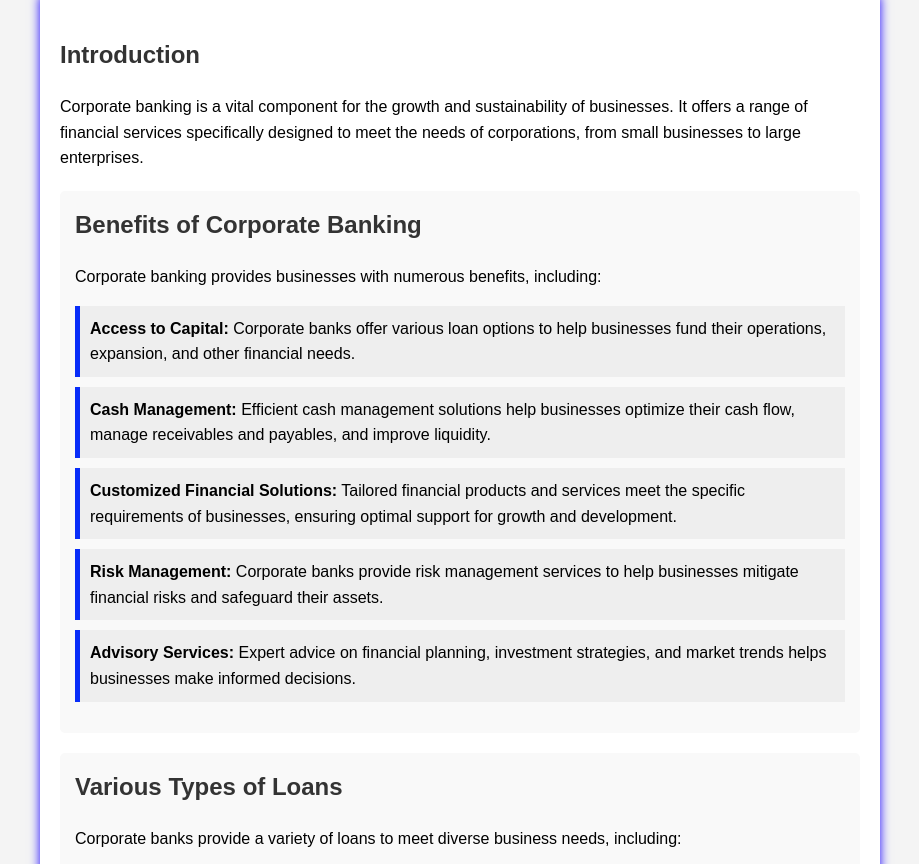
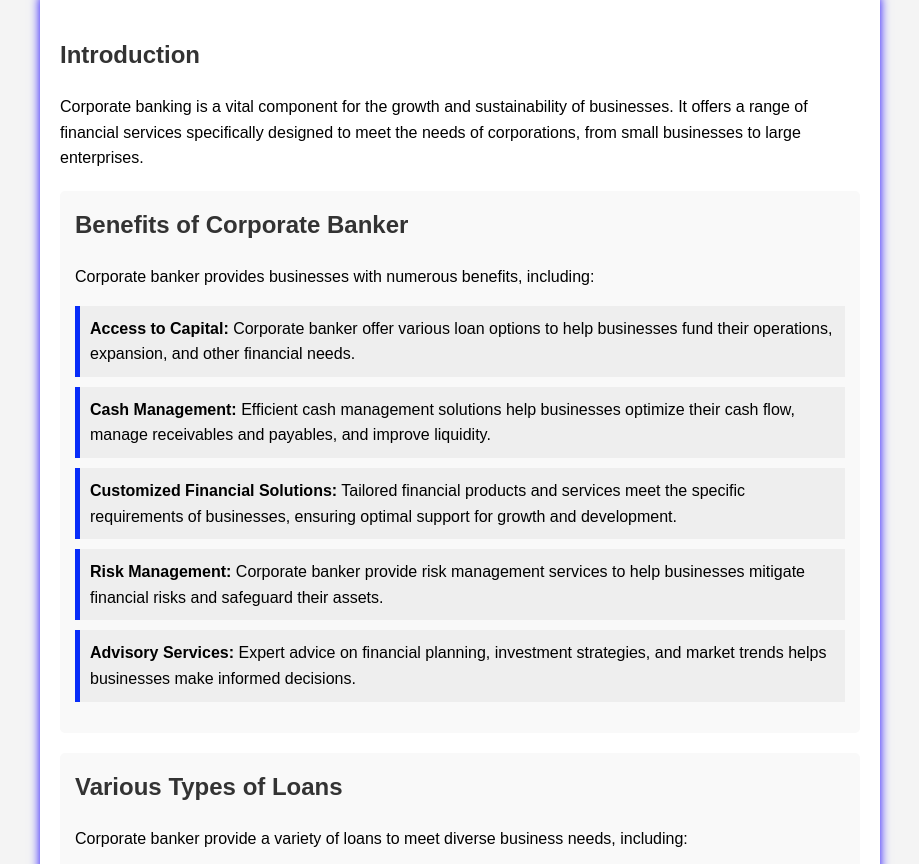
Before and after one commit to Anshu78780/Player3, a plain HTML site: page index.html in a window 1280 px wide. Shown: the part 165-1029 px from the top of the page, without its empty margins (180-1099 px from the left). Drawn offline with Linux system fonts and the light colour scheme.

Commit message:
Update index.html

```diff
--- a/index.html
+++ b/index.html
@@ -3,11 +3,11 @@
 <head>
     <meta charset="UTF-8">
     <meta name="viewport" content="width=device-width, initial-scale=1.0">
-    <meta name="description" content="Discover the benefits of corporate banking for business growth and how it can help your company thrive. Learn more about loans, credit cards, and financial solutions tailored for businesses.">
-    <meta name="keywords" content="corporate banking, business growth, business loans, credit cards, financial solutions, banking for businesses">
+    <meta name="description" content="Discover the benefits of corporate banker for business growth and how it can help your company thrive. Learn more about loans, credit cards, and financial solutions tailored for businesses.">
+    <meta name="keywords" content="corporate banker, business growth, business loans, credit cards, financial solutions, banking for businesses">
   <meta name="description" content="Understand the role of personal lines of credit in managing financial emergencies and cash flow fluctuations. Learn about flexible borrowing, repayment terms, and when to consider using a line of credit for your financial needs.">
 <meta name="description" content="Navigate the complexities of auto loans and financing options for purchasing a new or used vehicle. Explore loan terms, interest rates, and tips for negotiating favorable terms to make the most of your car buying experience.">
-    <meta name="description" content="Discover the benefits of corporate banking for business growth and how it can help your company thrive. Learn more about loans, credit cards, and financial solutions tailored for businesses.">
+    <meta name="description" content="Discover the benefits of corporate banker for business growth and how it can help your company thrive. Learn more about loans, credit cards, and financial solutions tailored for businesses.">
 
     <meta name="Anshu" content="Dipanshu">
     <title>Corporate Banking: Fueling Business Growth</title>
@@ -83,20 +83,20 @@
             <p>Corporate banking is a vital component for the growth and sustainability of businesses. It offers a range of financial services specifically designed to meet the needs of corporations, from small businesses to large enterprises.</p>
 
             <div class="benefits">
-                <h2>Benefits of Corporate Banking</h2>
-                <p>Corporate banking provides businesses with numerous benefits, including:</p>
+                <h2>Benefits of Corporate Banker</h2>
+                <p>Corporate banker provides businesses with numerous benefits, including:</p>
                 <ul>
-                    <li><strong>Access to Capital:</strong> Corporate banks offer various loan options to help businesses fund their operations, expansion, and other financial needs.</li>
+                    <li><strong>Access to Capital:</strong> Corporate banker offer various loan options to help businesses fund their operations, expansion, and other financial needs.</li>
                     <li><strong>Cash Management:</strong> Efficient cash management solutions help businesses optimize their cash flow, manage receivables and payables, and improve liquidity.</li>
                     <li><strong>Customized Financial Solutions:</strong> Tailored financial products and services meet the specific requirements of businesses, ensuring optimal support for growth and development.</li>
-                    <li><strong>Risk Management:</strong> Corporate banks provide risk management services to help businesses mitigate financial risks and safeguard their assets.</li>
+                    <li><strong>Risk Management:</strong> Corporate banker provide risk management services to help businesses mitigate financial risks and safeguard their assets.</li>
                     <li><strong>Advisory Services:</strong> Expert advice on financial planning, investment strategies, and market trends helps businesses make informed decisions.</li>
                 </ul>
             </div>
 
             <div class="loans">
                 <h2>Various Types of Loans</h2>
-                <p>Corporate banks provide a variety of loans to meet diverse business needs, including:</p>
+                <p>Corporate banker provide a variety of loans to meet diverse business needs, including:</p>
                 <ul>
                     <li><strong>Home Loans</strong></li>
                     <li><strong>Micro Loans</strong></li>
@@ -110,11 +110,11 @@
             </div>
 
             <h2>Conclusion</h2>
-            <p>In conclusion, corporate banking plays a crucial role in driving business growth by providing essential financial services and solutions. By leveraging these services, businesses can achieve their financial goals, enhance operational efficiency, and ensure long-term success.</p>
+            <p>In conclusion, corporate banker plays a crucial role in driving business growth by providing essential financial services and solutions. By leveraging these services, businesses can achieve their financial goals, enhance operational efficiency, and ensure long-term success.</p>
         </article>
     </div>
     <footer>
-        <p>For more information on corporate banking and how it can benefit your business, visit <a href="https://corporatebanker.org">Corporate Banker</a>.</p>
+        <p>For more information on corporate banker and how it can benefit your business, visit <a href="https://corporatebanker.org">Corporate Banker</a>.</p>
     </footer>
 </body>
 </html>
```
